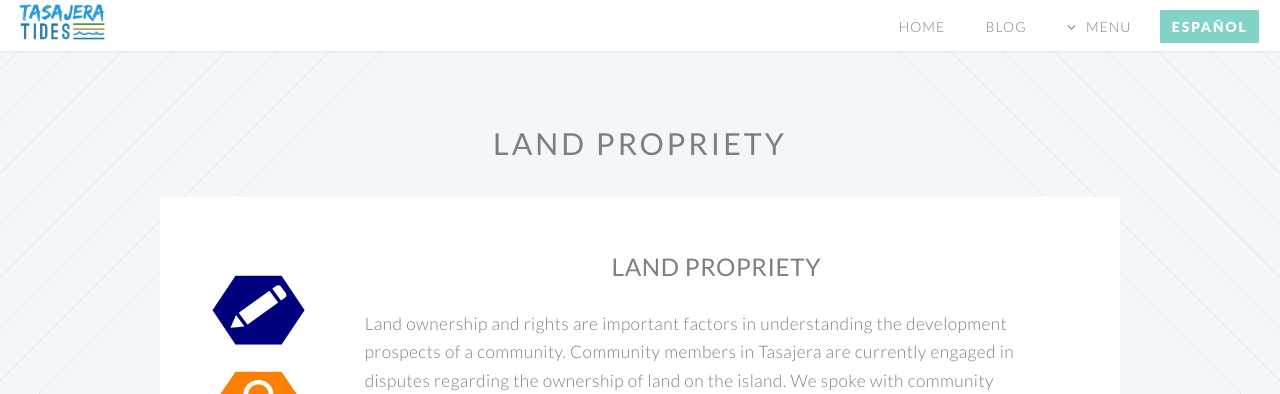
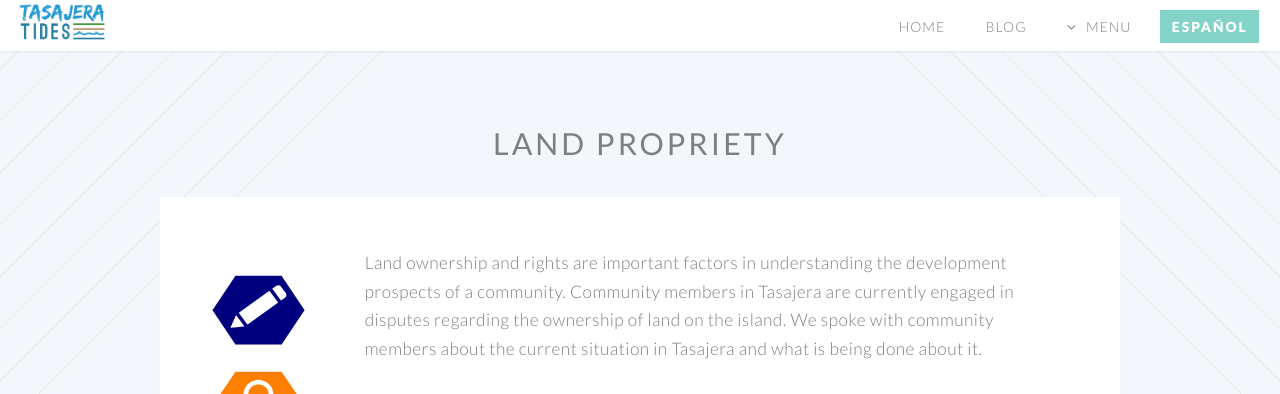
Before and after one commit to danteo90/danteo90.github.io, a Jekyll site: the page land-propriety.html, which Jekyll copies as it is, in a window 1280 px wide and 900 px high, cut to the strip 0-394 px from the top of the window. Built offline with Jekyll 4.4.1, drawn with Linux system fonts in a browser that asks for light colours.

Commit message:
Update land-propriety.html

```diff
--- a/land-propriety.html
+++ b/land-propriety.html
@@ -139,7 +139,6 @@
 									<div class="content">
 										<section>
 											<header>
-												<h3><strong>Land Propriety</strong></h3>
 												<p>Land ownership and rights are important factors in understanding the development prospects of a community. Community members in Tasajera are currently engaged in disputes regarding the ownership of land on the island. We spoke with community members about the current situation in Tasajera and what is being done about it.</p>
 											</header>
 											<iframe width="100%" height="477" src="https://www.youtube.com/embed/HZmE15ccDKI?rel=0" frameborder="0" allowfullscreen></iframe>
```
